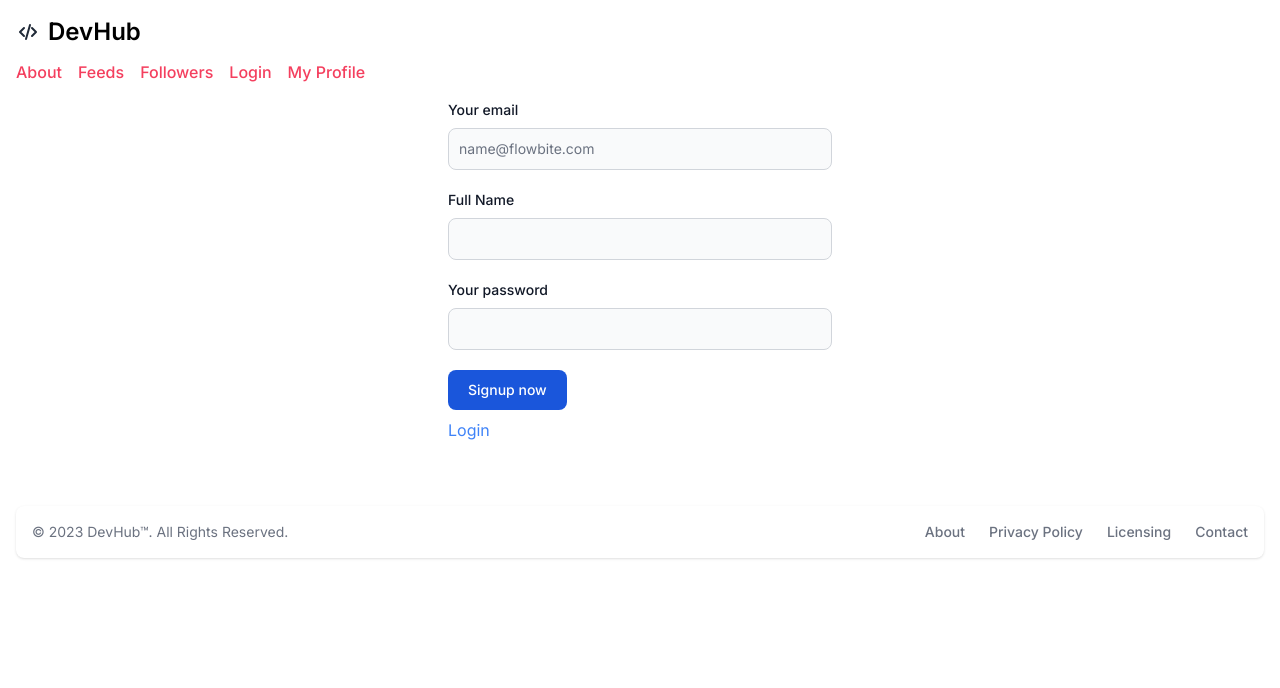
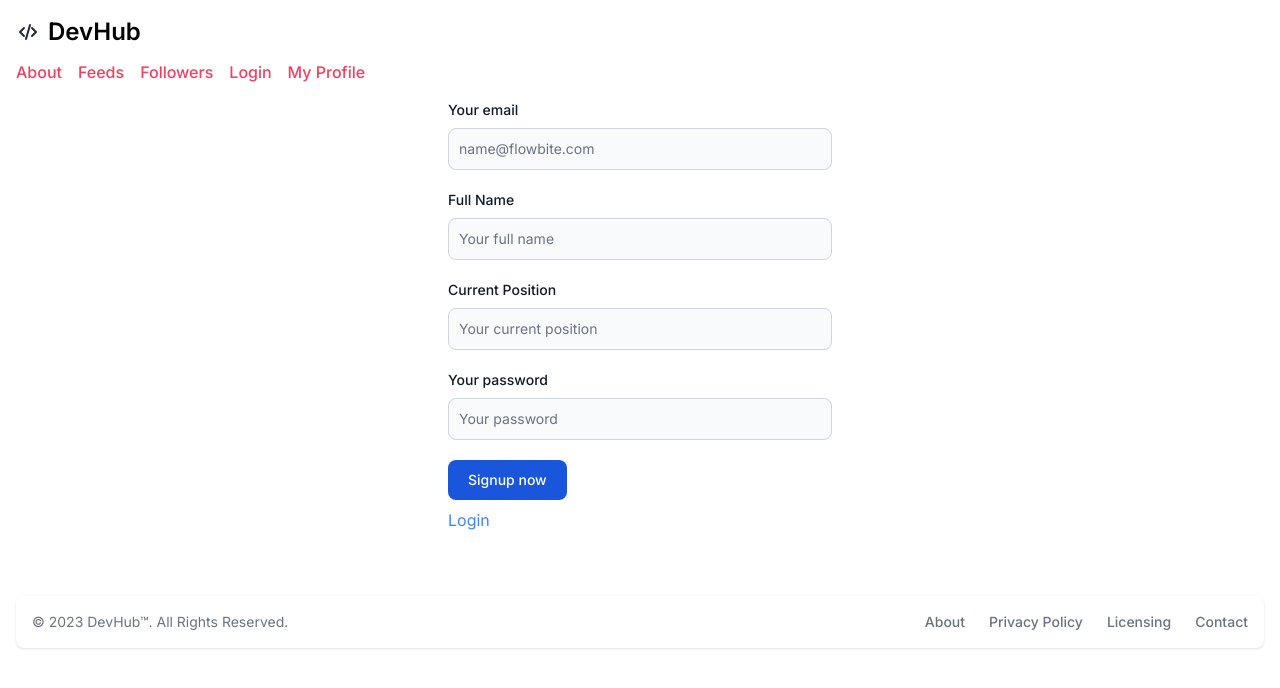
Before and after one commit to striveToAce/dev-hub-front, a Next.js app: page /auth/signup in a window 1280 px wide. Shown: the top 688 px of the page. Built offline with nearby package versions, Linux system fonts and the light colour scheme.

Commit message:
placeholder fixes

```diff
--- a/src/app/components/common/auth/SignupForm.tsx
+++ b/src/app/components/common/auth/SignupForm.tsx
@@ -9,10 +9,11 @@
     email: Yup.string().email("Invalid email address").required("Required"),
     fullName: Yup.string().required("Required"),
     password: Yup.string().required("Required"),
+    currentPosition: Yup.string().required("Required"),
   });
 
   // Define onSubmit function to handle form submission
-  const onSubmit = (values:any) => {
+  const onSubmit = (values: any) => {
     console.log(values); // You can handle form submission here
   };
 
@@ -22,12 +23,15 @@
       email: "",
       fullName: "",
       password: "",
+      currentPosition: "",
     },
     validationSchema: validationSchema,
     onSubmit: onSubmit,
   });
 
-  {console.log(formik.values,formik.errors)}
+  {
+    console.log(formik.values, formik.errors);
+  }
   return (
     <form className="max-w-sm mx-auto">
       <div className="mb-5">
@@ -64,6 +68,25 @@
           onChange={formik.handleChange}
           onBlur={formik.handleBlur}
           value={formik.values.fullName}
+          placeholder="Your full name"
+        />
+      </div>
+      <div className="mb-5">
+        <label
+          htmlFor="base-input"
+          className="block mb-2 text-sm font-medium text-gray-900 dark:text-white"
+        >
+          Current Position
+        </label>
+        <input
+          type="text"
+          id="base-input"
+          className="bg-gray-50 border border-gray-300 text-gray-900 text-sm rounded-lg focus:ring-blue-500 focus:border-blue-500 block w-full p-2.5 dark:bg-gray-700 dark:border-gray-600 dark:placeholder-gray-400 dark:text-white dark:focus:ring-blue-500 dark:focus:border-blue-500"
+          name="fullName"
+          onChange={formik.handleChange}
+          onBlur={formik.handleBlur}
+          value={formik.values.currentPosition}
+          placeholder="Your current position"
         />
       </div>
       <div className="mb-5">
@@ -81,13 +104,13 @@
           onChange={formik.handleChange}
           onBlur={formik.handleBlur}
           value={formik.values.password}
+          placeholder="Your password"
           required
         />
       </div>
       <button
         className="text-white bg-blue-700 hover:bg-blue-800 focus:ring-4 focus:outline-none focus:ring-blue-300 font-medium rounded-lg text-sm w-full sm:w-auto px-5 py-2.5 text-center dark:bg-blue-600 dark:hover:bg-blue-700 dark:focus:ring-blue-800"
-        onClick={()=>formik.handleSubmit()}
-
+        onClick={() => formik.handleSubmit()}
       >
         Signup now
       </button>
```
